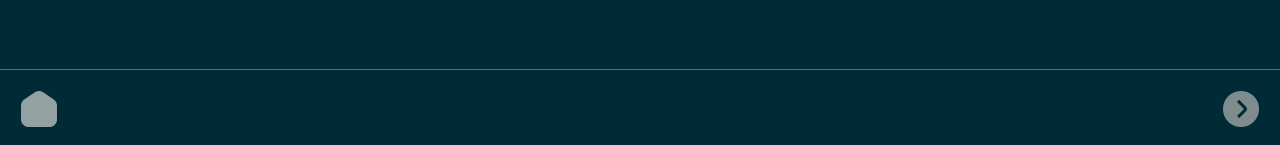
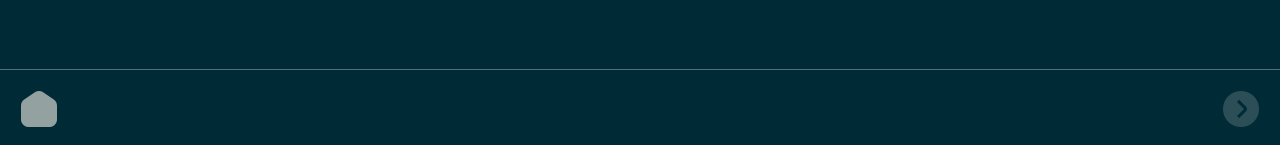
Before and after one commit to kbparagua/likalaro, a Vue app: page /spyfall/new in a window 1280 px wide. Shown: the part 652-797 px from the top of the page. Built offline with nearby package versions, Linux system fonts and the light colour scheme.

Commit message:
Fix disabled action style

```diff
--- a/src/views/core/Action.vue
+++ b/src/views/core/Action.vue
@@ -72,7 +72,7 @@
     padding: 1.75rem;
 
     &.disabled {
-      color: #7f8c8d;
+      opacity: 0.3;
     }
   }
 </style>
```
